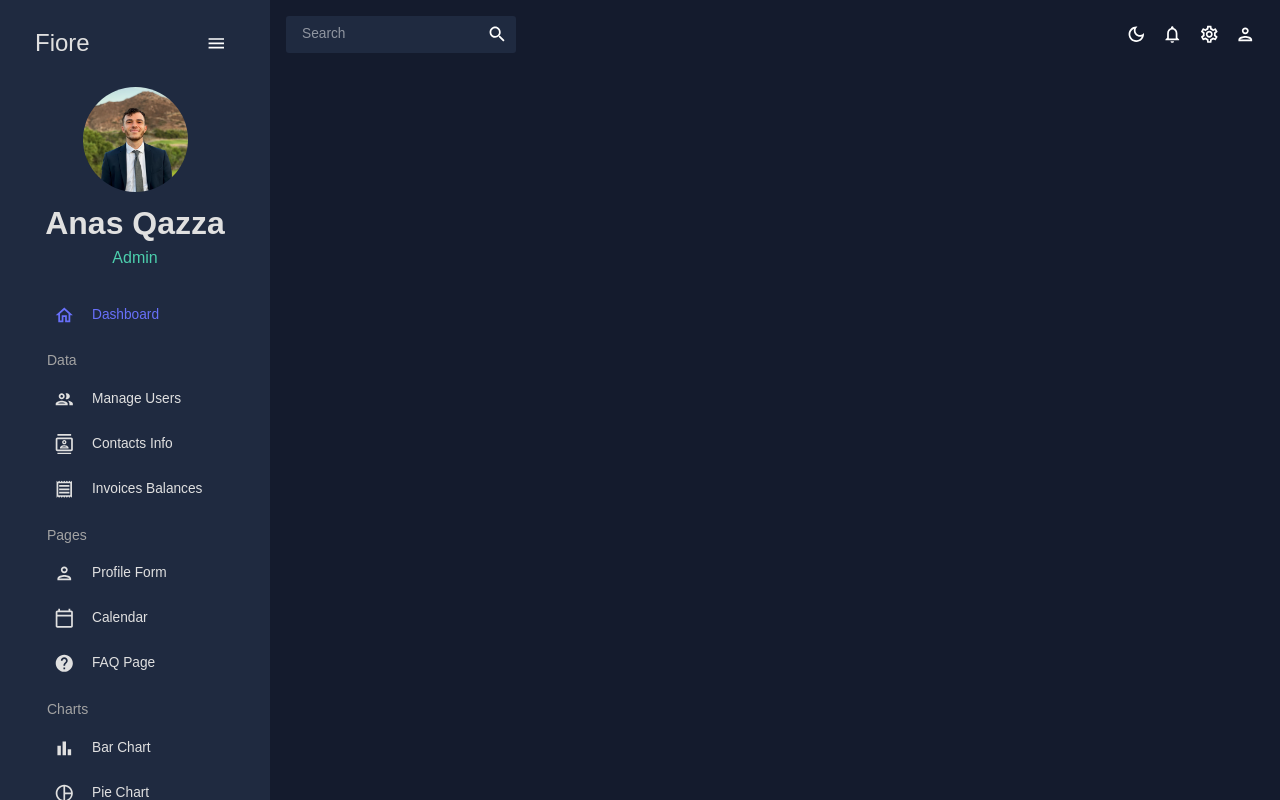
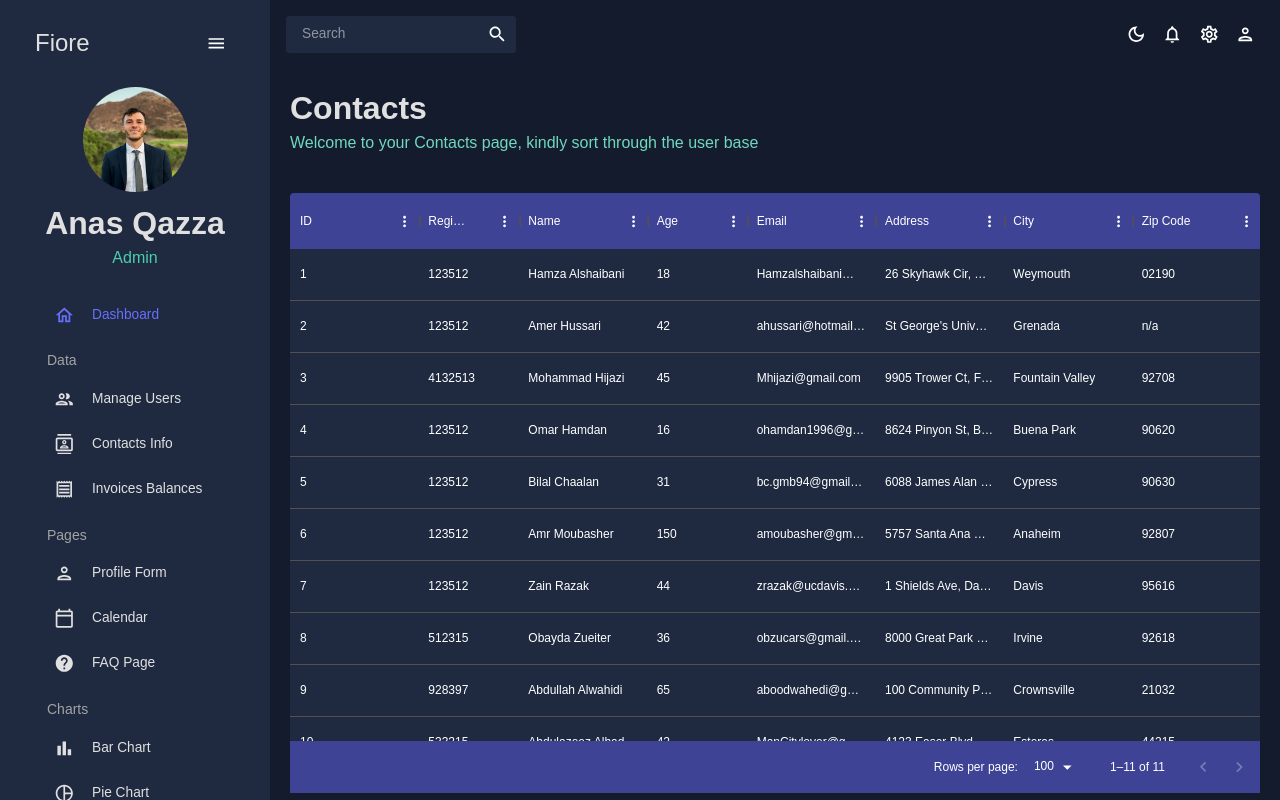
Before and after one commit to aqazza/Fiore, a React (Create React App) app: page /contacts in a window 1280 px wide. Built offline with nearby package versions, Linux system fonts and the light colour scheme.

Commit message:
Completed contacts page, still have to add tabs to it

```diff
--- a/src/App.js
+++ b/src/App.js
@@ -5,7 +5,7 @@ import Sidebar from "./scenes/global/Sidebar";
 import Dashboard from "./scenes/dashboard/index";
 import Team from "./scenes/team/index";
 // import Invoices from "./scenes/invoices/Invoices";
-// import Clients from "./scenes/clients/Clients";
+import Contacts from "./scenes/contacts/index";
 // import Bar from "./scenes/charts/Bar";
 // import Form from "./scenes/forms/Form";
 // import Line from "./scenes/charts/Line";
@@ -29,9 +29,9 @@ function App() {
             <Routes>
               <Route path="/" element={<Dashboard />} />
               <Route path="/team" element={<Team />} />
-              {/* <Route path="/invoices" element={<Invoices />} />
-              <Route path="/clients" element={<Clients />} />
-              <Route path="/charts/bar" element={<Bar />} />
+              {/* <Route path="/invoices" element={<Invoices />} /> */}
+              <Route path="/contacts" element={<Contacts />} />
+              {/*} <Route path="/charts/bar" element={<Bar />} />
               <Route path="/charts/line" element={<Line />} />
               <Route path="/charts/pie" element={<Pie />} />
               <Route path="/forms" element={<Form />} />
--- a/src/data/mockData.js
+++ b/src/data/mockData.js
@@ -82,9 +82,9 @@ export const mockDataContacts = [
     email: "Hamzalshaibani@gmail.com",
     age: 18,
     phone: "(714)276-7298",
-    address: "0912 Won Street, Alabama, SY 10001",
-    city: "New York",
-    zipCode: "10001",
+    address: "26 Skyhawk Cir, Weymouth, MA 02190",
+    city: "Weymouth",
+    zipCode: "02190",
     registrarId: 123512,
   },
   {
@@ -93,9 +93,9 @@ export const mockDataContacts = [
     email: "ahussari@hotmail.com",
     age: 42,
     phone: "(714)398-5845",
-    address: "1234 Main Street, New York, NY 10001",
-    city: "New York",
-    zipCode: "13151",
+    address: "St George's University, Grenada, West Indies",
+    city: "Grenada",
+    zipCode: "n/a",
     registrarId: 123512,
   },
   {
@@ -104,9 +104,9 @@ export const mockDataContacts = [
     email: "Mhijazi@gmail.com",
     age: 45,
     phone: "(714)717-0699",
-    address: "3333 Want Blvd, Estanza, NAY 42125",
-    city: "New York",
-    zipCode: "87281",
+    address: "9905 Trower Ct, Fountain Valley, CA 92708",
+    city: "Fountain Valley",
+    zipCode: "92708",
     registrarId: 4132513,
   },
   {
@@ -115,9 +115,9 @@ export const mockDataContacts = [
     email: "ohamdan1996@gmail.com",
     age: 16,
     phone: "(714)473-6113",
-    address: "1514 Main Street, New York, NY 22298",
-    city: "New York",
-    zipCode: "15551",
+    address: "8624 Pinyon St, Buena Park, CA 90620",
+    city: "Buena Park",
+    zipCode: "90620",
     registrarId: 123512,
   },
   {
@@ -126,9 +126,9 @@ export const mockDataContacts = [
     email: "bc.gmb94@gmail.com",
     age: 31,
     phone: "(714)657-0692",
-    address: "11122 Welping Ave, Tenting, CD 21321",
-    city: "Tenting",
-    zipCode: "14215",
+    address: "6088 James Alan st, Cypress, CA 90630",
+    city: "Cypress",
+    zipCode: "90630",
     registrarId: 123512,
   },
   {
@@ -137,9 +137,9 @@ export const mockDataContacts = [
     email: "amoubasher@gmail.com",
     age: 150,
     phone: "(714)213-6752",
-    address: "1234 Canvile Street, Esvazark, NY 10001",
-    city: "Esvazark",
-    zipCode: "10001",
+    address: "5757 Santa Ana Canyon Rd, Anaheim, CA 92807",
+    city: "Anaheim",
+    zipCode: "92807",
     registrarId: 123512,
   },
   {
@@ -148,9 +148,9 @@ export const mockDataContacts = [
     email: "zrazak@ucdavis.edu",
     age: 44,
     phone: "(543)124-0123",
-    address: "22215 Super Street, Everting, ZO 515234",
-    city: "Evertin",
-    zipCode: "51523",
+    address: "1 Shields Ave, Davis, CA 95616",
+    city: "Davis",
+    zipCode: "95616",
     registrarId: 123512,
   },
   {
@@ -159,9 +159,9 @@ export const mockDataContacts = [
     email: "obzucars@gmail.com",
     age: 36,
     phone: "(714)655-0696",
-    address: "4123 Ever Blvd, Wentington, AD 142213",
-    city: "Esteras",
-    zipCode: "44215",
+    address: "8000 Great Park Blvd, Irvine, CA 92618",
+    city: "Irvine",
+    zipCode: "92618",
     registrarId: 512315,
   },
   {
@@ -170,17 +170,17 @@ export const mockDataContacts = [
     email: "aboodwahedi@gmail.com",
     age: 65,
     phone: "(270)799-9589",
-    address: "51234 Avery Street, Cantory, ND 212412",
-    city: "Colunza",
-    zipCode: "111234",
+    address: "100 Community Place, Crownsville, MD 21032 ",
+    city: "Crownsville",
+    zipCode: "21032",
     registrarId: 928397,
   },
   {
     id: 10,
-    name: "Enteri Redack",
-    email: "enteriredack@gmail.com",
+    name: "Abdulazeez Alhadhrami",
+    email: "ManCitylover@gmail.com",
     age: 42,
-    phone: "(714)655-0696",
+    phone: "(714)262-7298",
     address: "4123 Easer Blvd, Wentington, AD 142213",
     city: "Esteras",
     zipCode: "44215",
@@ -188,8 +188,8 @@ export const mockDataContacts = [
   },
   {
     id: 11,
-    name: "Steve Goodman",
-    email: "stevegoodmane@gmail.com",
+    name: "Saul Goodman",
+    email: "saulgoodmane@gmail.com",
     age: 11,
     phone: "(270)799-9589",
     address: "51234 Fiveton Street, CunFory, ND 212412",
--- /dev/null
+++ b/src/scenes/contacts/index.jsx
@@ -0,0 +1,91 @@
+import { Box } from "@mui/material";
+import { tokens } from "../../theme";
+import { DataGrid, GridToolbar } from "@mui/x-data-grid";
+import { mockDataContacts } from "../../data/mockData";
+import Header from "../../components/Header";
+import { useTheme } from "@mui/material/styles";
+
+const Team = () => {
+  const theme = useTheme();
+  const colors = tokens(theme.palette.mode);
+
+  const columns = [
+    { field: "id", headerName: "ID", flex: 1 },
+    { field: "registrarId", headerName: "Registrar ID" },
+    {
+      field: "name",
+      headerName: "Name",
+      flex: 1,
+      cellClassName: "name-column-cell",
+    },
+    {
+      field: "age",
+      headerName: "Age",
+      type: "number",
+      headerAlign: "left",
+      align: "left",
+    },
+    { field: "email", headerName: "Email", flex: 1 },
+    {
+      field: "address",
+      headerName: "Address",
+      flex: 1,
+    },
+    {
+      field: "city",
+      headerName: "City",
+      flex: 1,
+    },
+    {
+      field: "zipCode",
+      headerName: "Zip Code",
+      flex: 1,
+    },
+  ];
+
+  return (
+    <Box m="20px">
+      <Header
+        title="Contacts"
+        subtitle="Welcome to your Contacts page, kindly sort through the user base"
+      />
+      <Box
+        m="40px 0 0 0"
+        height="75vh"
+        sx={{
+          "& .MuiDataGrid-root": {
+            border: "none",
+          },
+          "& .MuiDataGrid-cell": {
+            borderBottom: "none",
+          },
+          "& .name-column--cell": {
+            color: colors.greenAccent[300],
+          },
+          "& .MuiDataGrid-columnHeaders": {
+            backgroundColor: colors.blueAccent[700],
+            borderBottom: "none",
+          },
+          "& .MuiDataGrid-virtualScroller": {
+            backgroundColor: colors.primary[400],
+          },
+          "& .MuiDataGrid-footerContainer": {
+            borderTop: "none",
+            backgroundColor: colors.blueAccent[700],
+          },
+          "& .MuiDataGrid-toolbarContainer .MuiButton-text": {
+            color: `${colors.grey[100]} !important`,
+          },
+        }}
+      >
+        <DataGrid
+          rows={mockDataContacts}
+          columns={columns}
+          slots={{ Toolbar: GridToolbar }}
+        />
+      </Box>
+    </Box>
+  );
+};
+
+export default Team;
```
